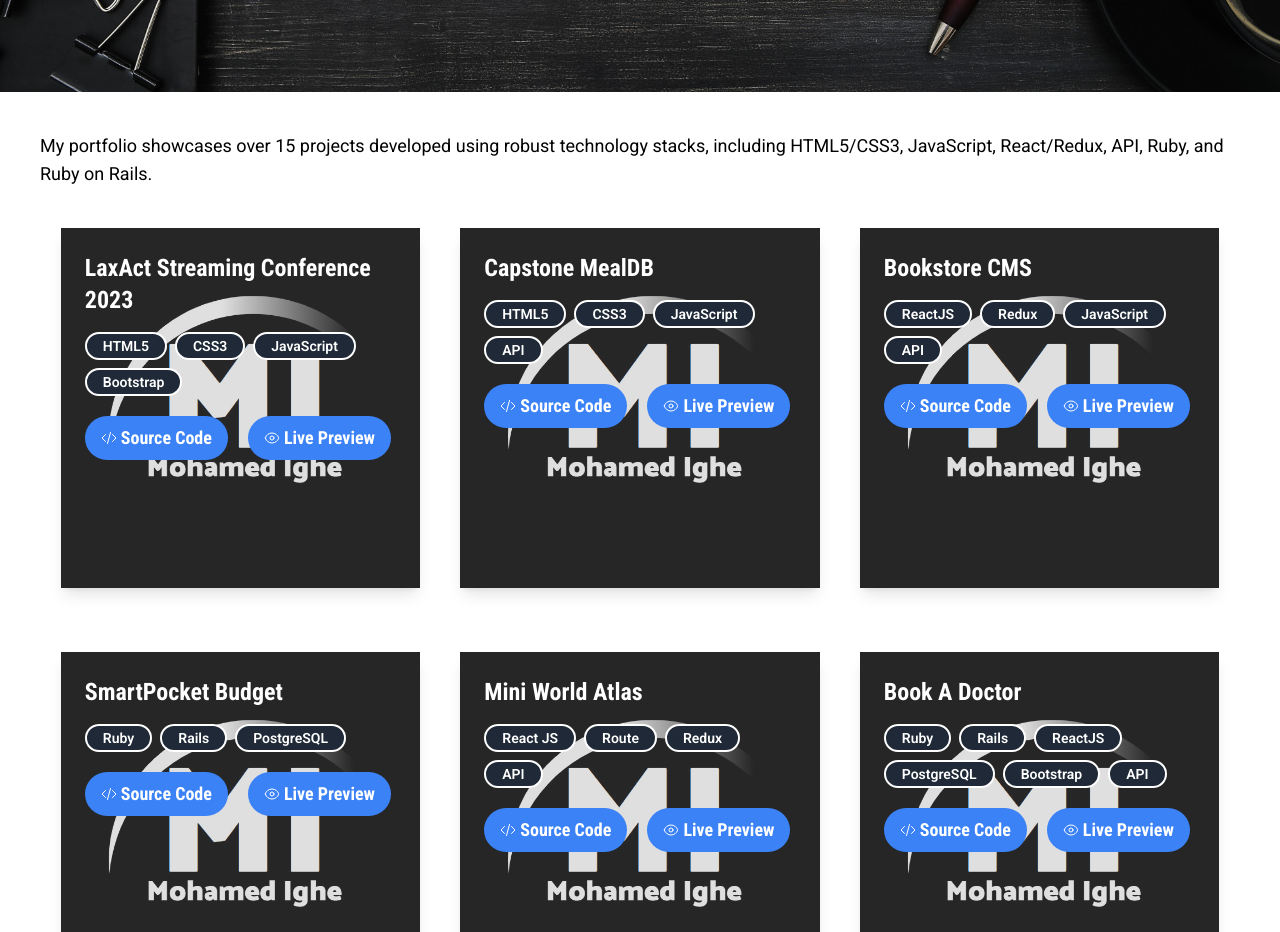
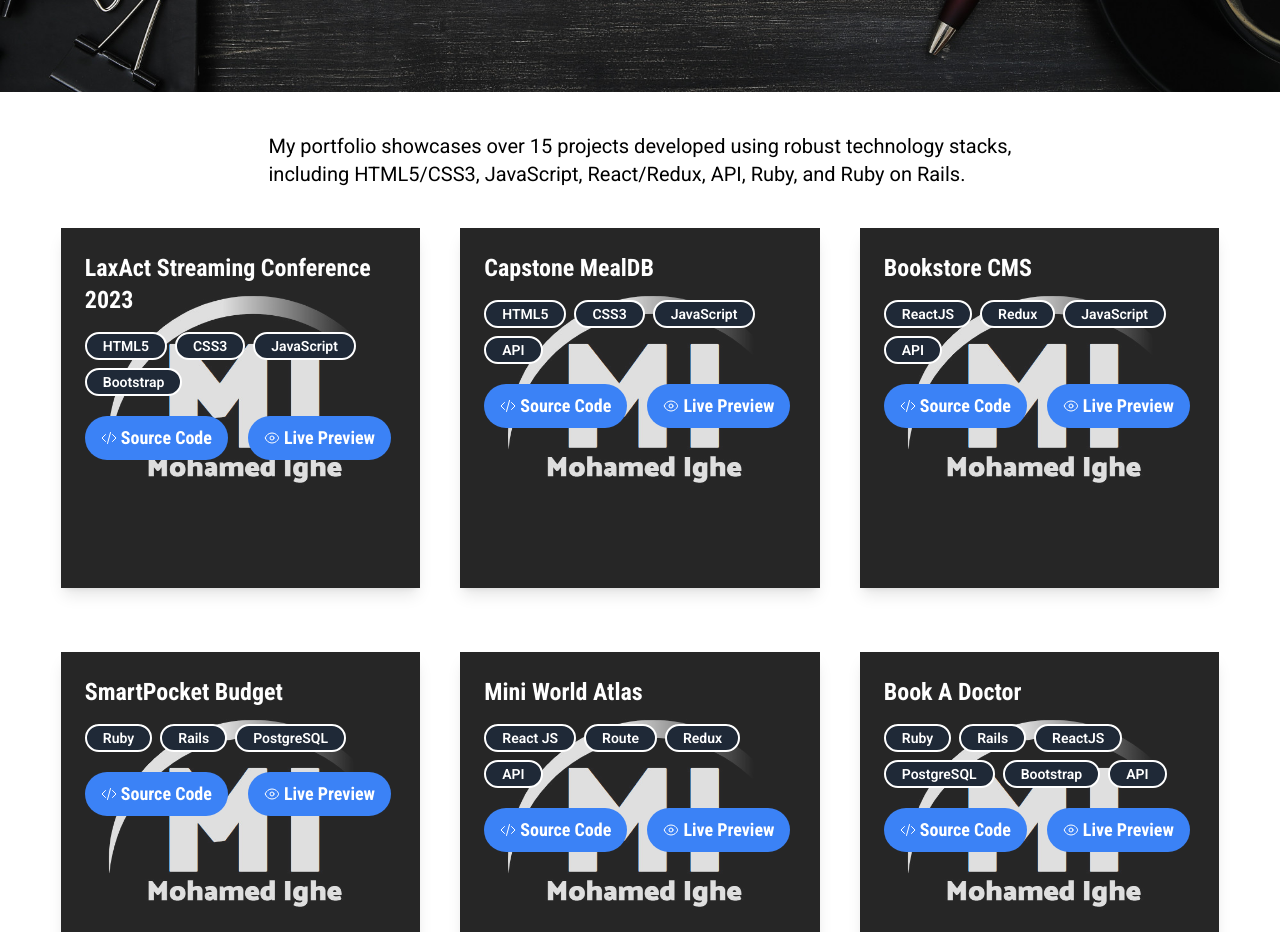
Before and after one commit to katarighe/my-portfolio-website, a React (Vite) app: page /portfolio in a window 1280 px wide. Shown: the part 800-1732 px from the top of the page. Built offline with nearby package versions, Linux system fonts and the light colour scheme.

Commit message:
Format the paragraph

```diff
--- a/src/pages/Portfolio.jsx
+++ b/src/pages/Portfolio.jsx
@@ -142,9 +142,9 @@ function MyProjects() {
         backgroundImage="src/assets/background/my-projects-background.jpg"
       />
       <div className="flex flex-col justify-center items-center px-10 gap-10 mt-10 md:flex-row">
-        <p className="text-newDarkGray text-lg font-robotoOriginal">
+        <p className="text-newDarkGray text-xl font-robotoOriginal">
           My portfolio showcases over 15 projects developed using robust
-          technology stacks, including HTML5/CSS3, JavaScript, React/Redux, API,
+          technology stacks, <br /> including HTML5/CSS3, JavaScript, React/Redux, API,
           Ruby, and Ruby on Rails.
         </p>
       </div>
```
